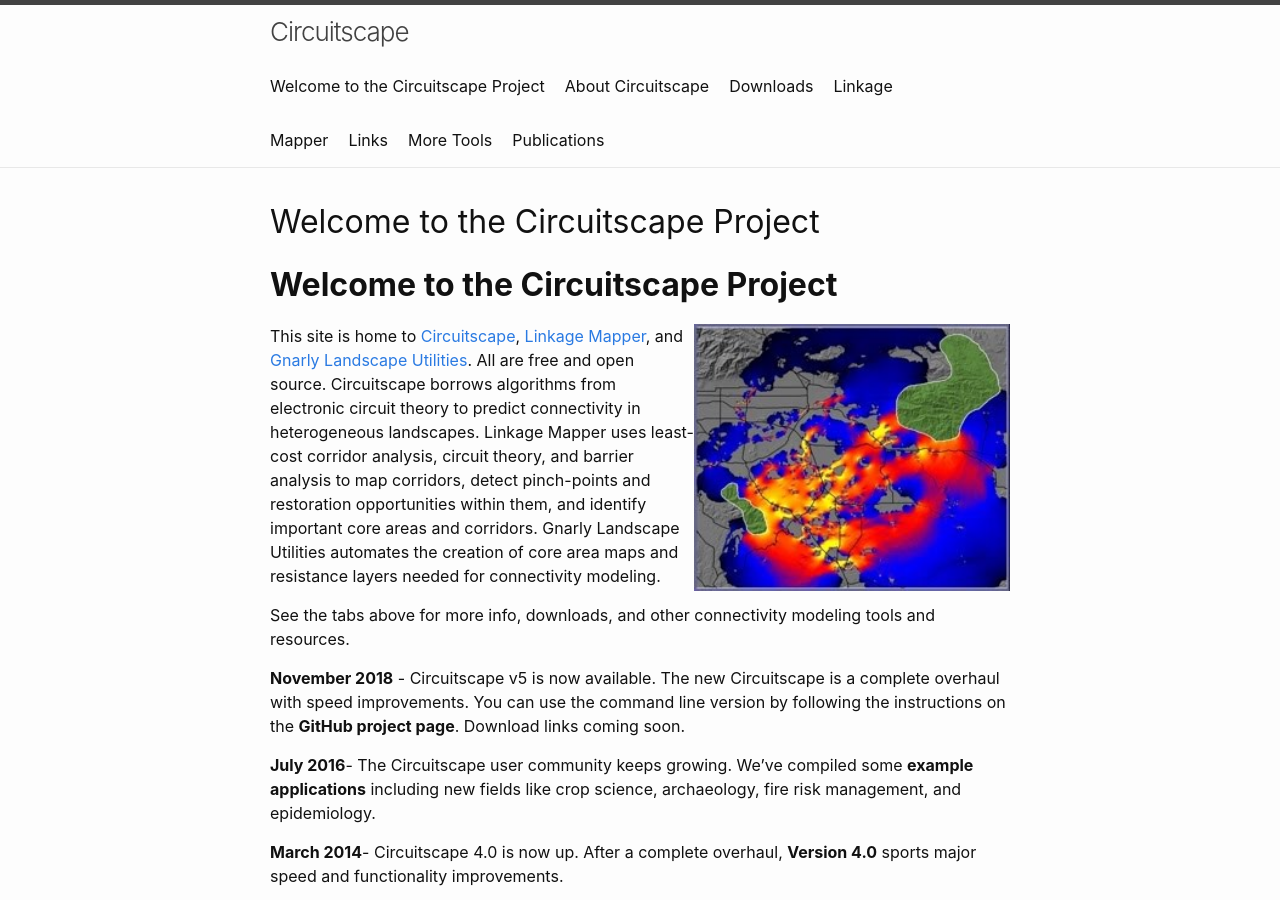
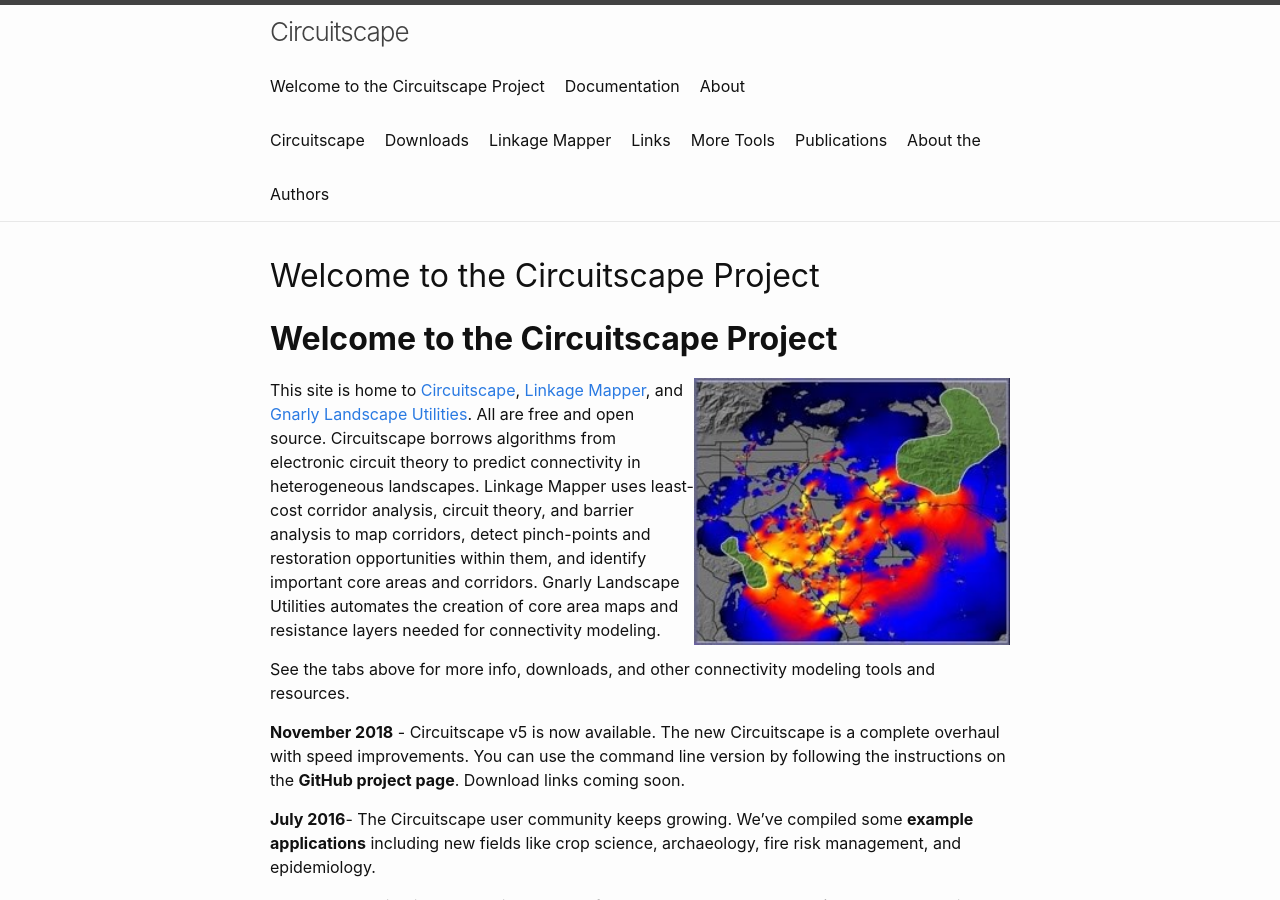
Before and after one commit to Circuitscape/www.circuitscape.org, a Jekyll site: the page built from index.md, in a window 1280 px wide and 900 px high. Built offline with Jekyll 4.4.1, drawn with Linux system fonts in a browser that asks for light colours; our own code applies the rules of GitHub Pages for plain Markdown files.

Commit message:
One approach to docs

```diff
--- a/_config.yml
+++ b/_config.yml
@@ -33,12 +33,14 @@
 # Header pages
 header_pages:
   - index.md
+  - docs.md
   - about.md
   - downloads.md
   - linkage-mapper.md
   - links.md
   - more-tools.md
   - pubs.md
+  - about-the-authors.md
 
 # Exclude from processing.
 # The following items will not be processed, by default. Create a custom list
--- a/docs/index.md
+++ b/docs.md
@@ -1,5 +1,6 @@
 ---
 layout: page
+title: Documentation
 permalink: /docs/
 ---
 # CIRCUITSCAPE User Guide
```
